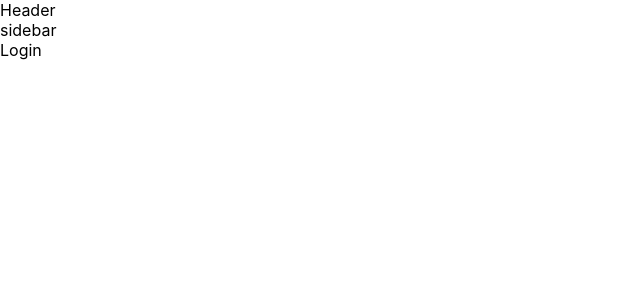
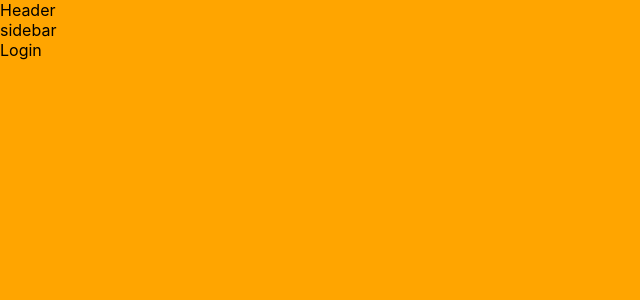
Before and after one commit to Abhay5855/slack-clone-react-my-version, a React (Create React App) app in the folder slack-clone-challenge/: page / in a window 1280 px wide. Shown: the top 300 px of the page, without its empty margins (0-640 px from the left). Built offline with nearby package versions, Linux system fonts and the light colour scheme.

Commit message:
style: Adding background color and specifying width and height of container

```diff
--- a/slack-clone-challenge/src/App.js
+++ b/slack-clone-challenge/src/App.js
@@ -10,7 +10,7 @@ function App() {
   return (
     <div className="App">
       <Router>
-        <container>
+        <Container>
           <Header />
 
           <Main>
@@ -25,7 +25,7 @@ function App() {
               </Route>
             </Switch>
           </Main>
-        </container>
+        </Container>
       </Router>
     </div>
   );
@@ -33,6 +33,9 @@ function App() {
 
 export default App;
 
-const container = styled.div``;
+const Container = styled.div`
+background: orange;
+width:100%;
+height:100vh;`;
 
 const Main = styled.div``;
```
